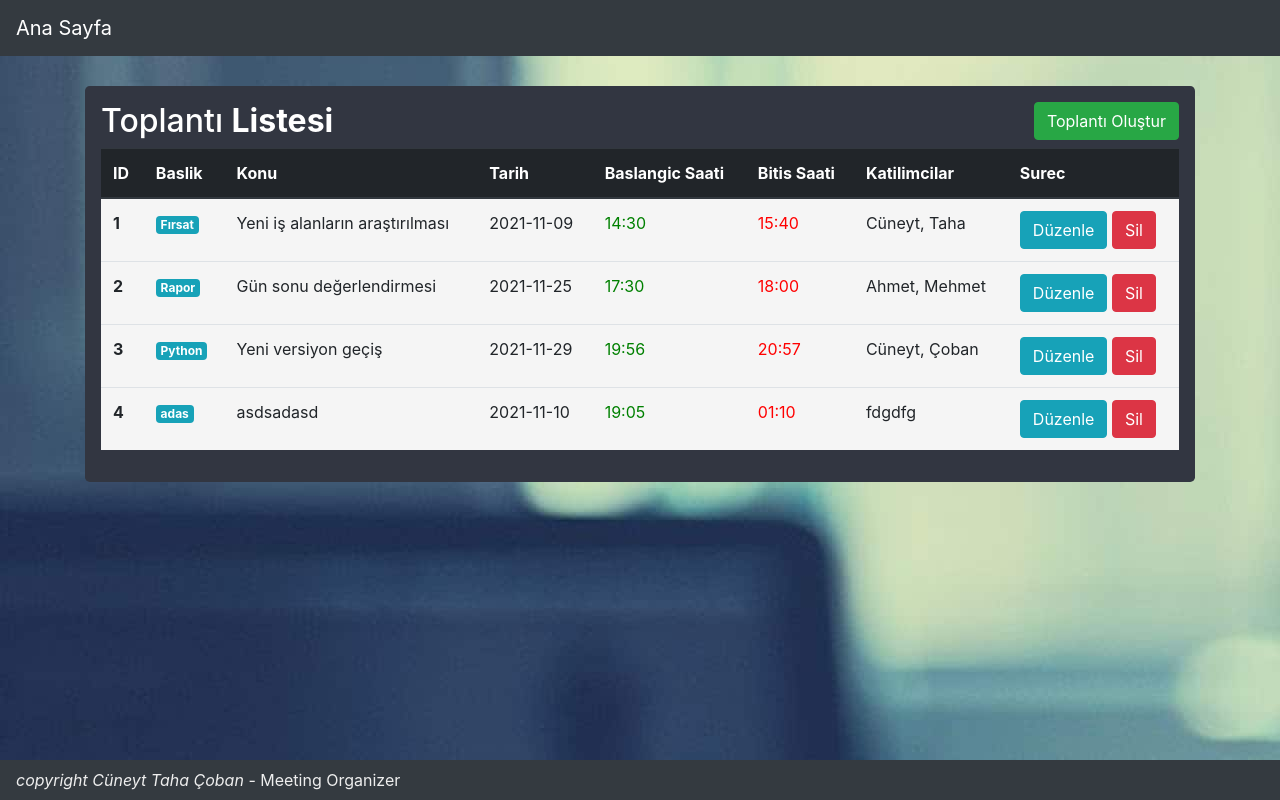
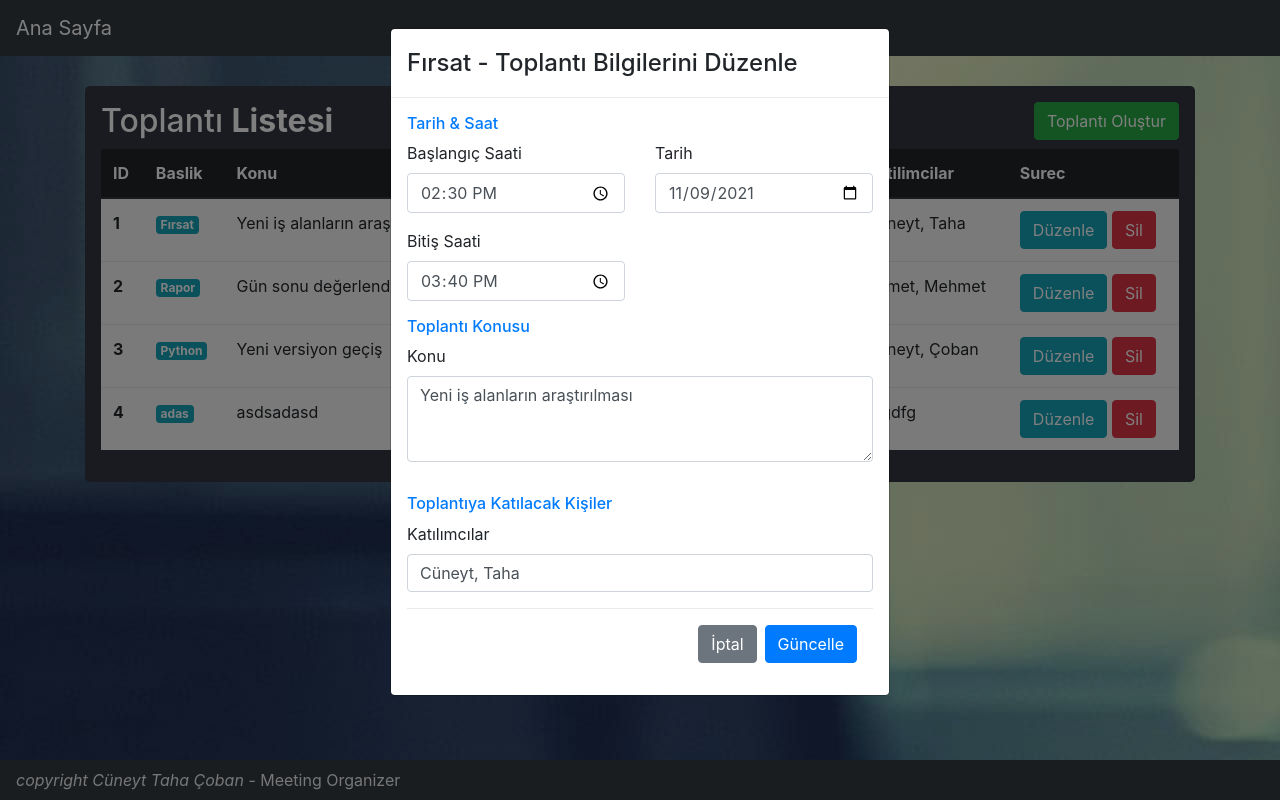
Before and after one commit to cuneytcbnx/MeetingOrganizer, a Flask app: page / in a window 1280 px wide, after a click that opens the changed part. Run offline with Flask 2, Linux system fonts and the light colour scheme; data comes from the database, SQL or seed files in the repository; some libraries are stand-ins or nearby versions.

Commit message:
update and delete modules added

```diff
--- a/app.py
+++ b/app.py
@@ -36,6 +36,29 @@ def add():
         return redirect(url_for('index'))
 
 
+@app.route('/delete/<string:job_id>')
+def deleted(job_id):
+    meet = Meet.query.filter_by(id=job_id).first()
+    db.session.delete(meet)
+    db.session.commit()
+    return redirect(url_for('index'))
+
+
+@app.route('/update', methods=['GET', 'POST'])
+def update():
+    if request.method == 'POST':
+        meet = Meet.query.get(request.form.get('id'))
+        print(meet)
+        meet.konu = request.form['konu']
+        meet.tarih = request.form['tarih']
+        meet.baslangic_saati = request.form['baslangic_saati']
+        meet.bitis_saati = request.form['bitis_saati']
+        meet.katilimcilar = request.form['katilimcilar']
+        db.session.commit()
+
+        return redirect(url_for('index'))
+
+
 class Meet(db.Model):
     __tablename__ = "meet"
     id = db.Column(db.Integer, primary_key=True, autoincrement=True)
--- a/templates/index.html
+++ b/templates/index.html
@@ -47,12 +47,13 @@
                             text-overflow: ellipsis;
                             max-width: 300px;">{{ i.katilimcilar }}</td>
                             <td style="background-color:rgb(245,245,245);">
-                                <a href="" class="btn btn-info" data-toggle="modal" data-target="#modaledit">Düzenle</a>
-                                <a href="" class="btn btn-danger btn-xs"
+                                <a href="/update" class="btn btn-info" data-toggle="modal"
+                                    data-target="#modaledit{{i.id}}">Düzenle</a>
+                                <a href="/delete/{{i.id}}" class="btn btn-danger btn-xs"
                                     onclick="return confirm('Silmek istediğinizden emin misiniz ?')">Sil</a>
                             </td>
                         </tr>
-                        <div id="modaledit" class="modal fade" role="dialog">
+                        <div id="modaledit{{i.id}}" class="modal fade" role="dialog">
 
                             <div class="modal-dialog">
 
@@ -63,7 +64,7 @@
                                     <div class="modal-header">
 
 
-                                        <h4 class="modal-title">A - Toplantı Bilgilerini Düzenle</h4>
+                                        <h4 class="modal-title">{{i.baslik}} - Toplantı Bilgilerini Düzenle</h4>
 
 
                                     </div>
@@ -72,7 +73,7 @@
                                     <div class="modal-body">
 
 
-                                        <form action="" method="POST">
+                                        <form action="/update" method="POST">
 
 
                                             <div class="row gutters">
@@ -92,7 +93,7 @@
                                                         <label for="tarih">Tarih</label>
                                                         <input type="date" name="tarih" data-date=""
                                                             data-date-format="DD MMMM YYYY" class="form-control"
-                                                            placeholder="Tarih giriniz..." value="{{i.date}}">
+                                                            placeholder="Tarih giriniz..." value="{{i.tarih}}">
                                                     </div>
                                                 </div>
                                                 <div class="col-xl-6 col-lg-6 col-md-6 col-sm-6 col-12">
```
